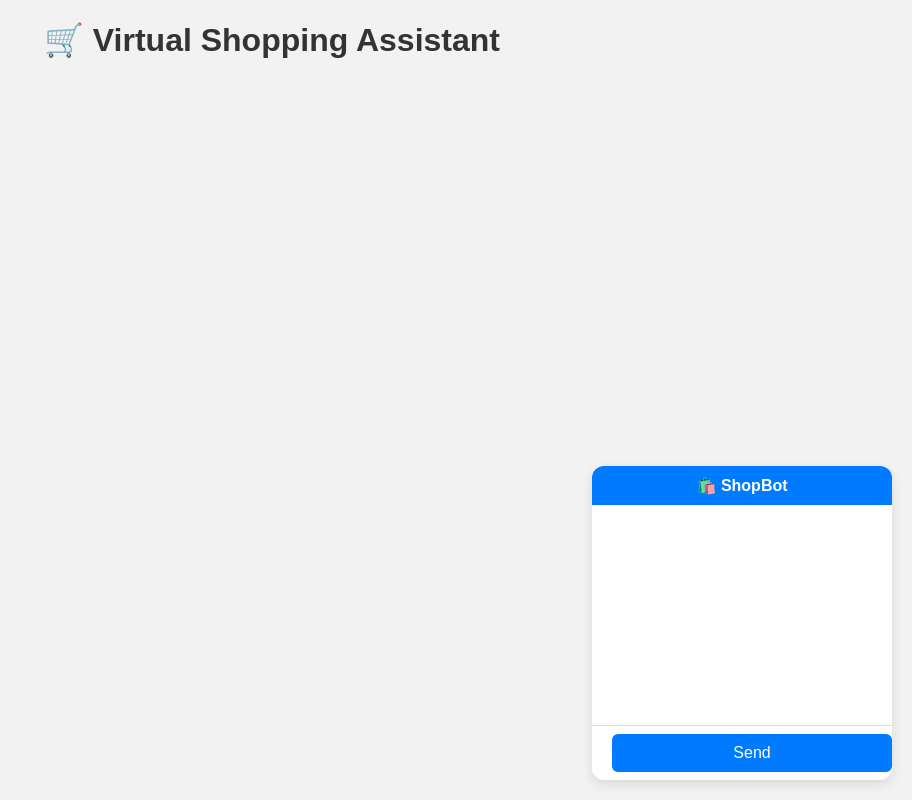
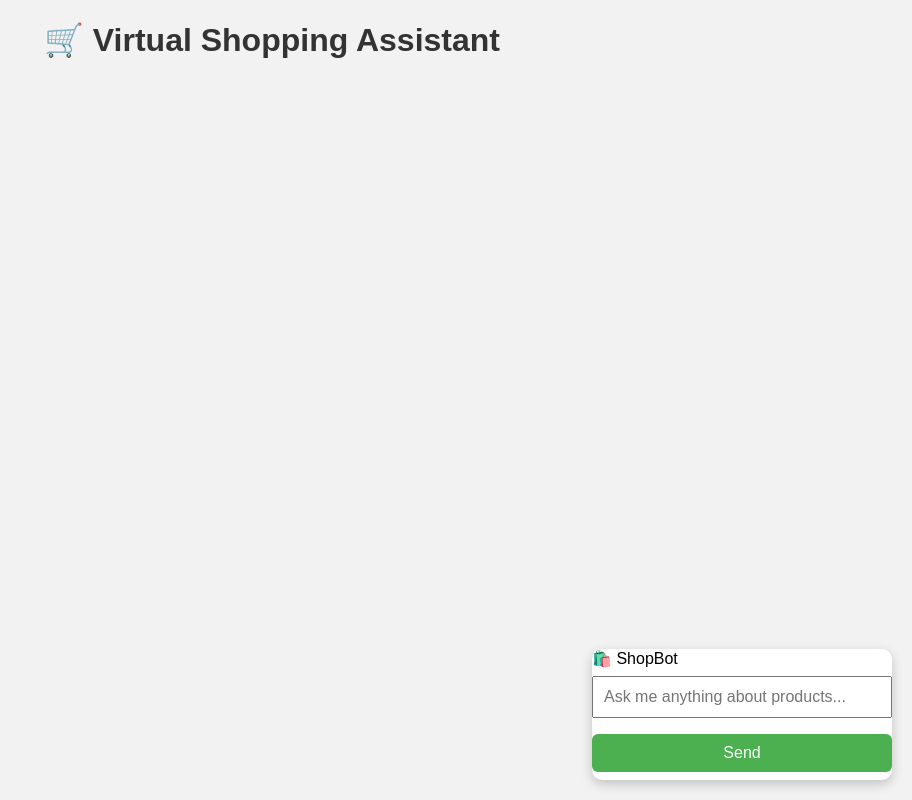
Before and after one commit to Sriram544/virtual-shopping-assistant-client, a React (Create React App) app in the folder client/: page / in a window 1280 px wide. Shown: the whole page, without its empty margins (368-1280 px from the left). Built offline with nearby package versions, Linux system fonts and the light colour scheme.

Commit message:
Update chatbot.css

```diff
--- a/client/src/chatbot.css
+++ b/client/src/chatbot.css
@@ -1,46 +1,69 @@
-/* client/src/Chatbot.css */
+/* Chatbot.css */
+
 .chatbot-container {
   position: fixed;
   bottom: 20px;
   right: 20px;
   width: 300px;
-  background: white;
-  border-radius: 12px;
-  box-shadow: 0 4px 12px rgba(0, 0, 0, 0.1);
+  max-height: 400px;
+  background-color: white;
+  border-radius: 10px;
+  box-shadow: 0px 4px 12px rgba(0, 0, 0, 0.2);
   overflow: hidden;
-  font-family: 'Poppins', sans-serif;
+  display: flex;
+  flex-direction: column;
+  z-index: 9999;
 }
 
-.chat-header {
-  background: #007bff;
+.chatbot-header {
+  background-color: #4CAF50;
   color: white;
   padding: 10px;
+  text-align: center;
   font-weight: bold;
-  text-align: center;
 }
 
-.chat-messages {
-  height: 200px;
+.chatbot-messages {
+  flex-grow: 1;
   padding: 10px;
   overflow-y: auto;
 }
 
-.chat-input {
+.chatbot-input {
   display: flex;
   border-top: 1px solid #ddd;
 }
 
-.chat-input input {
-  flex: 1;
+.chatbot-input input {
+  flex-grow: 1;
   padding: 10px;
   border: none;
   outline: none;
 }
 
-.chat-input button {
-  background: #007bff;
+.chatbot-input button {
+  padding: 10px 15px;
+  border: none;
+  background-color: #4CAF50;
   color: white;
-  border: none;
-  padding: 10px 12px;
   cursor: pointer;
+  font-weight: bold;
 }
+
+.chatbot-input button:hover {
+  background-color: #45a049;
+}
+
+.chat-message {
+  margin: 5px 0;
+}
+
+.chat-message.user {
+  text-align: right;
+  color: #333;
+}
+
+.chat-message.bot {
+  text-align: left;
+  color: #4CAF50;
+}
```
